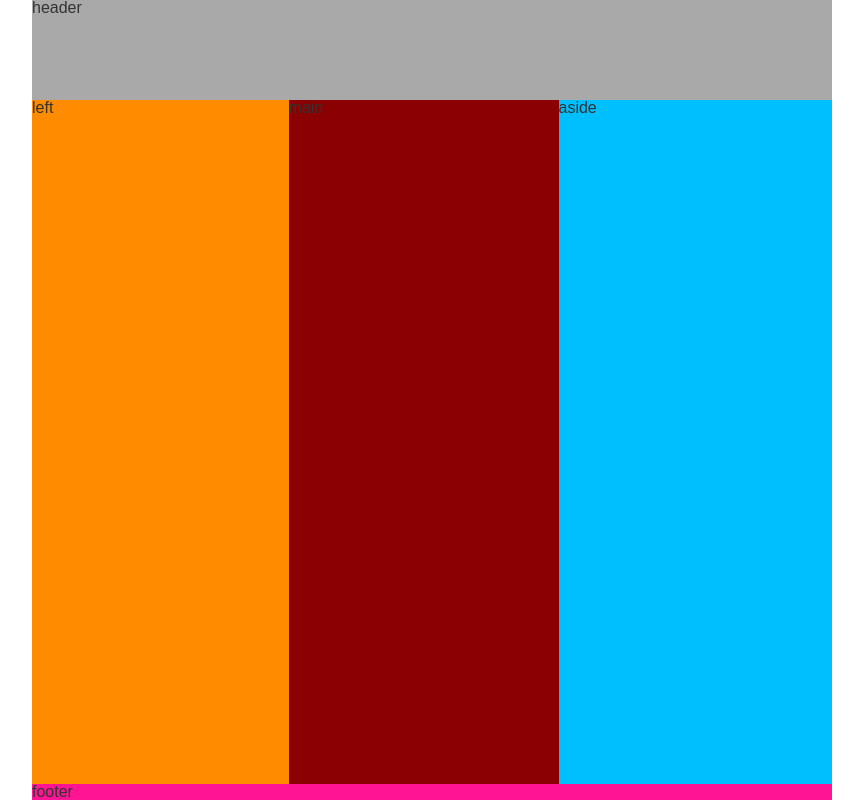
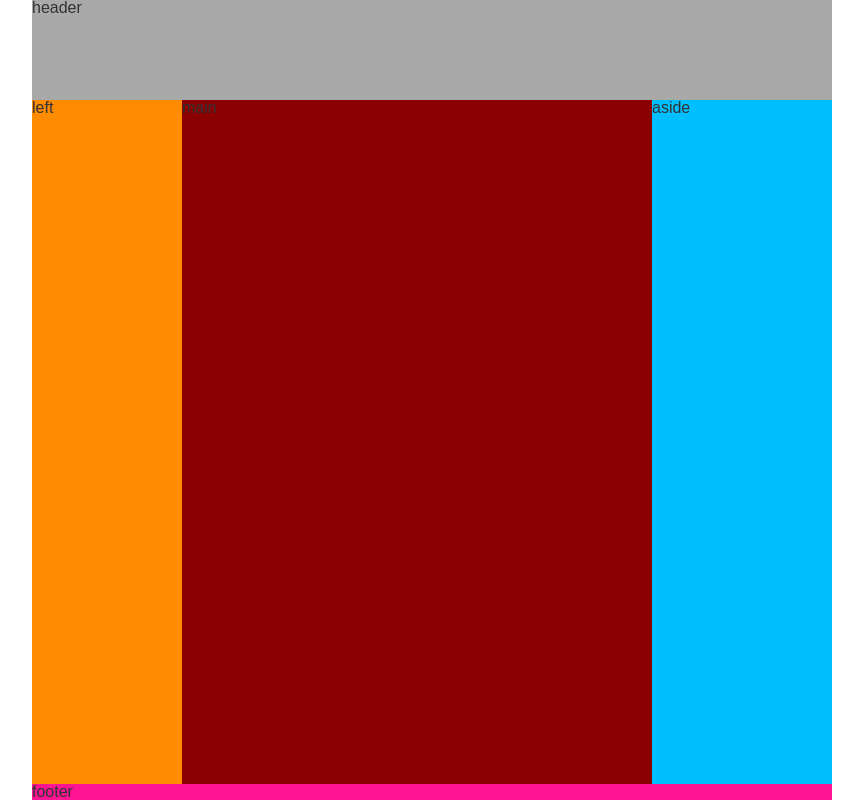
Before and after one commit to To-Ko5/grid-layouts, a website: page seven.html in a window 1280 px wide. Shown: the whole page, without its empty margins (208-1071 px from the left). Drawn offline with nearby package versions, Linux system fonts and the light colour scheme; files that its build step writes are made by us from their sources.

Commit message:
width add

```diff
--- a/src/scss/style_seven.scss
+++ b/src/scss/style_seven.scss
@@ -42,7 +42,8 @@ body {
   grid-template:
     "header header header" 100px
     "left center right" 1fr
-    "footer footer footer" max-content;
+    "footer footer footer" max-content
+    / 150px 1fr 180px;
 }
 
 .header {
```
